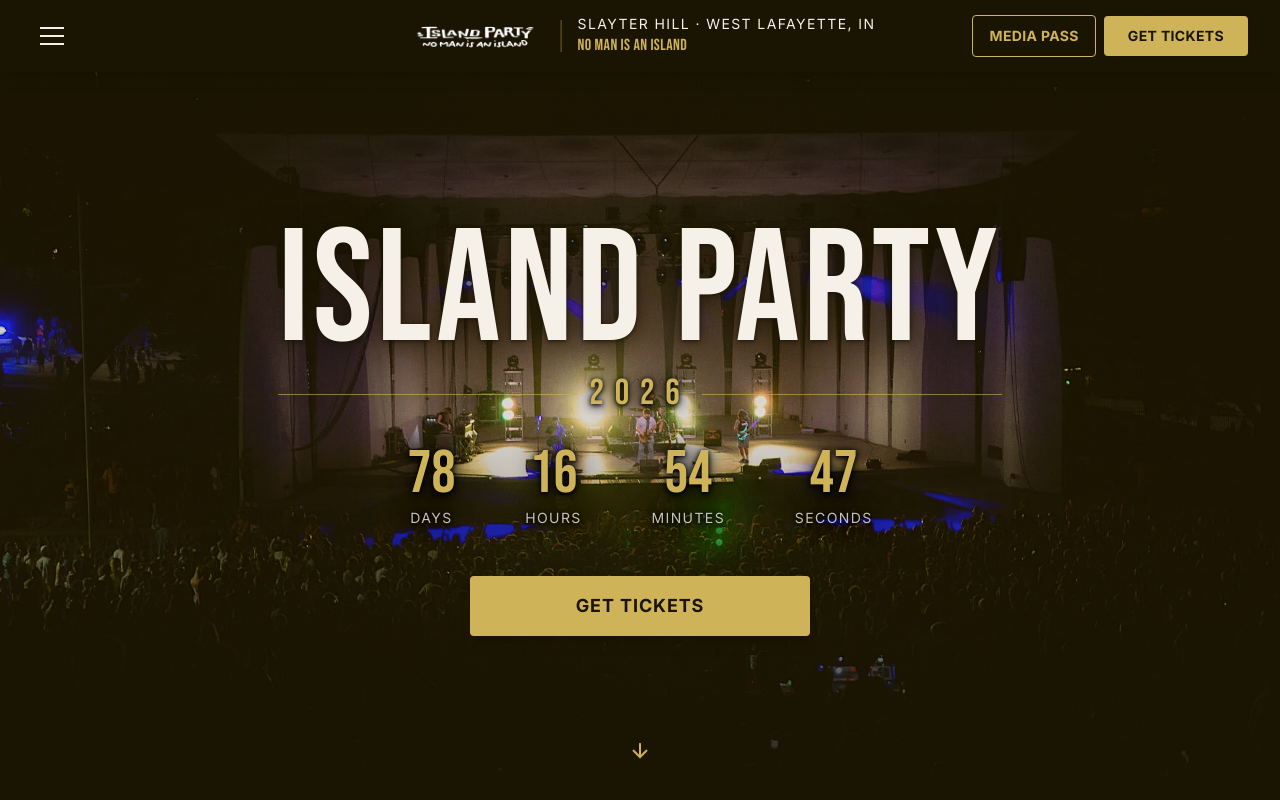
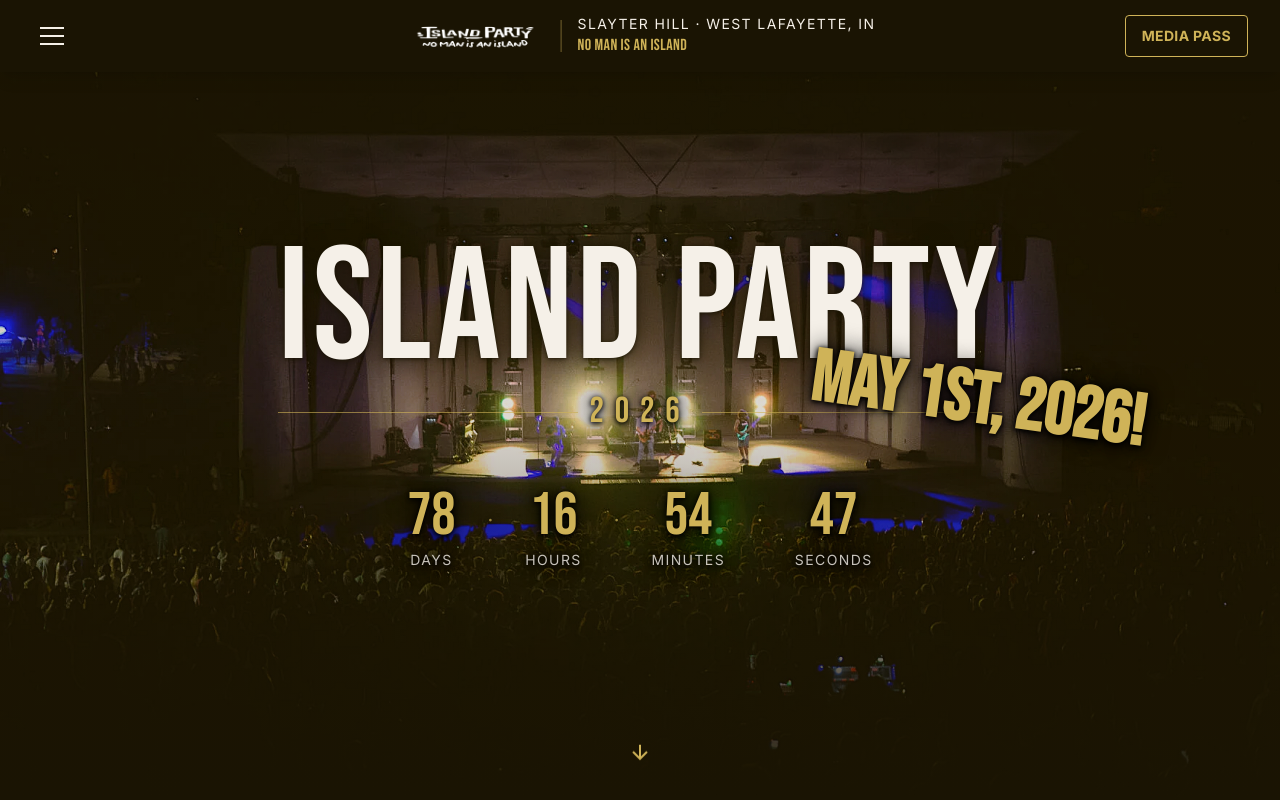
Before and after one commit to calebbuening/byx-island-party-website, a Next.js app in the folder byx-website/: page / in a window 1280 px wide. Shown: the top 800 px of the page. Built offline with nearby package versions, Linux system fonts and the light colour scheme.

Commit message:
Added May date, removed some unneeded parts to the website and awkward parts.

```diff
--- a/byx-website/src/app/components/Hero.tsx
+++ b/byx-website/src/app/components/Hero.tsx
@@ -100,6 +100,21 @@ export default function Hero() {
           </div>
         </div>
 
+        {/* Splash date — Minecraft style */}
+        <div className="relative w-full mb-6">
+          <p
+            className="absolute -right-20 sm:-right-28 lg:-right-36 -top-16 sm:-top-20 lg:-top-24 text-[#cfb358] text-4xl sm:text-5xl lg:text-7xl font-bold"
+            style={{
+              fontFamily: "var(--font-bebas, Impact, sans-serif)",
+              textShadow: strongShadow,
+              transform: "rotate(8deg)",
+              transformOrigin: "center center",
+            }}
+          >
+            May 1st, 2026!
+          </p>
+        </div>
+
         {/* Countdown */}
         <div className="flex items-center gap-4 sm:gap-8 mb-12">
           <CountdownUnit value={days} label="Days" />
@@ -111,17 +126,6 @@ export default function Hero() {
           <CountdownUnit value={seconds} label="Seconds" />
         </div>
 
-        {/* CTA */}
-        <div>
-          <a
-            href="https://am.ticketmaster.com/purdue/buy/ism/QllYUEFSVFk="
-            target="_blank"
-            rel="noopener noreferrer"
-            className="inline-block w-full sm:w-auto sm:min-w-[340px] text-center px-10 py-4 bg-[#cfb358] text-[#1a1403] font-bold text-lg uppercase tracking-wider rounded hover:bg-[#e8c96a] transition-all hover:scale-105 shadow-lg"
-          >
-            Get Tickets
-          </a>
-        </div>
       </div>
 
       {/* Scroll indicator — anchored to bottom of section */}
--- a/byx-website/src/app/components/Navbar.tsx
+++ b/byx-website/src/app/components/Navbar.tsx
@@ -6,7 +6,6 @@ import { useState } from "react";
 const links = [
   { label: "Lineup", href: "#lineup" },
   { label: "About", href: "#about" },
-  { label: "Tickets", href: "#tickets" },
 
   { label: "FAQ", href: "#faq" },
 ];
@@ -79,14 +78,6 @@ export default function Navbar() {
             >
               Media Pass
             </a>
-            <a
-              href="https://am.ticketmaster.com/purdue/buy/ism/QllYUEFSVFk="
-              target="_blank"
-              rel="noopener noreferrer"
-              className="px-6 py-2.5 bg-[#cfb358] text-[#1a1403] font-bold rounded text-sm uppercase tracking-wide hover:bg-[#e8c96a] transition-colors"
-            >
-              Get Tickets
-            </a>
           </div>
         </div>
 
@@ -123,15 +114,6 @@ export default function Navbar() {
             >
               Media Pass
             </a>
-            <a
-              href="https://am.ticketmaster.com/purdue/buy/ism/QllYUEFSVFk="
-              target="_blank"
-              rel="noopener noreferrer"
-              onClick={() => setMenuOpen(false)}
-              className="mt-2 block text-center px-5 py-2.5 bg-[#cfb358] text-[#1a1403] font-bold rounded text-sm uppercase tracking-wide hover:bg-[#e8c96a] transition-colors"
-            >
-              Get Tickets
-            </a>
           </div>
         )}
       </div>
--- a/byx-website/src/app/globals.css
+++ b/byx-website/src/app/globals.css
@@ -26,3 +26,16 @@ body {
 html {
   scroll-behavior: smooth;
 }
+
+@keyframes splash {
+  0%, 100% {
+    transform: rotate(8deg) scale(1);
+  }
+  50% {
+    transform: rotate(8deg) scale(1.15);
+  }
+}
+
+.animate-splash {
+  animation: splash 0.8s ease-in-out infinite;
+}
--- /dev/null
+++ b/byx-website/src/app/hooks/useInView.ts
@@ -0,0 +1,28 @@
+"use client";
+
+import { useEffect, useRef, useState } from "react";
+
+export function useInView(threshold = 0.15) {
+  const ref = useRef<HTMLDivElement>(null);
+  const [inView, setInView] = useState(false);
+
+  useEffect(() => {
+    const el = ref.current;
+    if (!el) return;
+
+    const observer = new IntersectionObserver(
+      ([entry]) => {
+        if (entry.isIntersecting) {
+          setInView(true);
+          observer.unobserve(el);
+        }
+      },
+      { threshold }
+    );
+
+    observer.observe(el);
+    return () => observer.disconnect();
+  }, [threshold]);
+
+  return { ref, inView };
+}
--- a/byx-website/src/app/page.tsx
+++ b/byx-website/src/app/page.tsx
@@ -1,7 +1,6 @@
 import Navbar from "./components/Navbar";
 import Hero from "./components/Hero";
 import Lineup from "./components/Lineup";
-import Tickets from "./components/Tickets";
 import Playlist from "./components/Playlist";
 import About from "./components/About";
 import FAQ from "./components/FAQ";
@@ -13,7 +12,6 @@ export default function Home() {
       <Navbar />
       <Hero />
       <Lineup />
-      <Tickets />
       <Playlist />
       <About />
       <FAQ />
```
